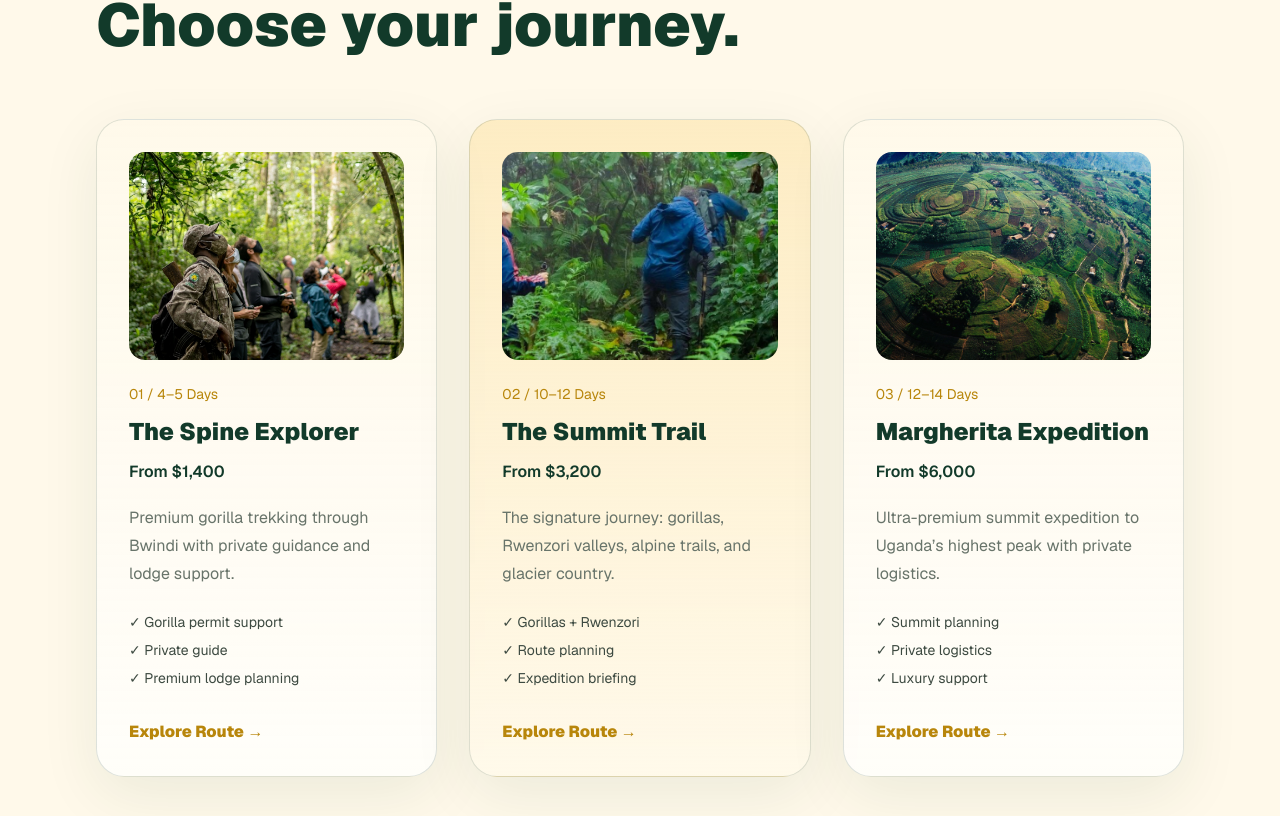
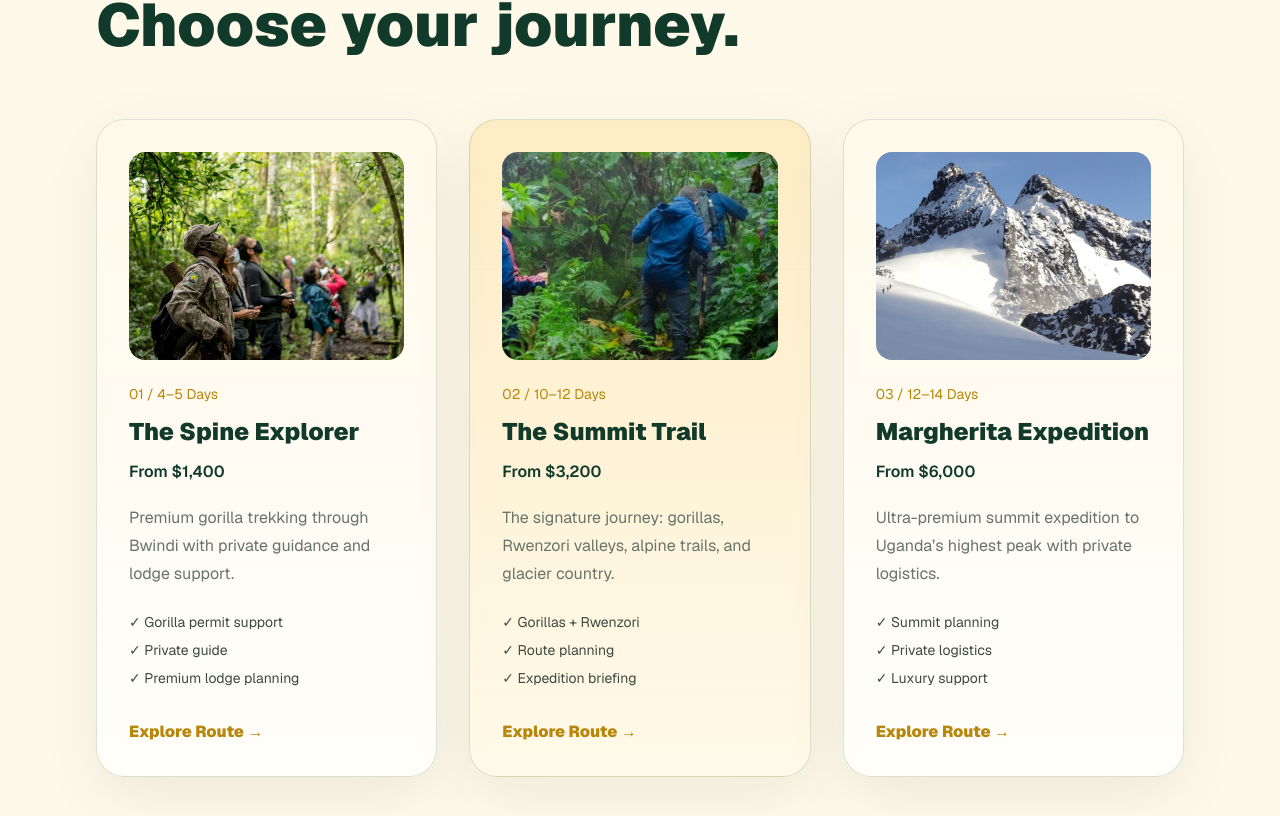
Before and after one commit to Hassan-lab-coder/wild-spine-uganda, a Next.js app: page / in a window 1280 px wide. Shown: the part 5349-6165 px from the top of the page. Built offline with nearby package versions, Linux system fonts and the light colour scheme; no server answers.

Commit message:
Update Margherita Expedition image

```diff
--- a/src/app/page.tsx
+++ b/src/app/page.tsx
@@ -31,7 +31,7 @@ const tours = [
     price: "From $6,000",
     desc: "Ultra-premium summit expedition to Uganda’s highest peak with private logistics.",
     link: "/tours/margherita-expedition",
-    image: "/images/travel/terraced-mountains.jpg",
+    image: "/images/travel/margherita-peak.png",
     inclusions: ["Summit planning", "Private logistics", "Luxury support"],
   },
 ];
--- a/src/app/tours/margherita-expedition/page.tsx
+++ b/src/app/tours/margherita-expedition/page.tsx
@@ -5,7 +5,7 @@ export default function MargheritaExpeditionPage() {
     <main className="bg-black text-white min-h-screen">
       <section className="relative min-h-screen flex items-center px-6 md:px-24 py-28 overflow-hidden">
         <img
-          src="/images/travel/terraced-mountains.jpg"
+          src="/images/travel/margherita-peak.png"
           alt="Rwenzori Mountains and Margherita expedition"
           className="absolute inset-0 w-full h-full object-cover"
         />
--- a/src/app/tours/page.tsx
+++ b/src/app/tours/page.tsx
@@ -24,7 +24,7 @@ const tours = [
     desc: "Ultra-premium summit expedition to Uganda's highest peak with private logistics and serious expedition support.",
     link: "/tours/margherita-expedition",
     bestFor: "High-altitude expedition travelers",
-    image: "/images/travel/terraced-mountains.jpg",
+    image: "/images/travel/margherita-peak.png",
   },
 ];
 
```
Also changed, not shown: public/images/travel/margherita-peak.png (added).
